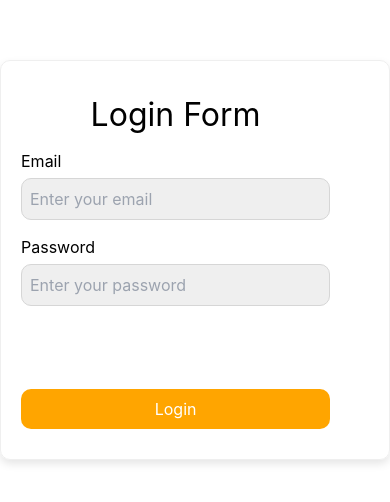
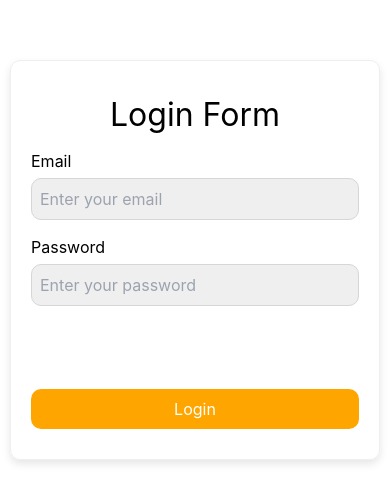
Before and after one commit to ghaith990000/FatWhaleReact, a React (Create React App) app: page /login in a window 390 px wide. Shown: the part 162-664 px from the top of the page. Built offline with nearby package versions, Linux system fonts and the light colour scheme; no server answers.

Commit message:
modify responsiviness for mobile phones

```diff
--- a/src/styles/login.module.css
+++ b/src/styles/login.module.css
@@ -84,8 +84,13 @@
     }
 
     .form {
-        width: 90%;
+        width: 100%;
 
+    }
+
+    .wrapper {
+        margin-left: 10px;
+        margin-right: 10px;
     }
 
     .loginImg {
```
